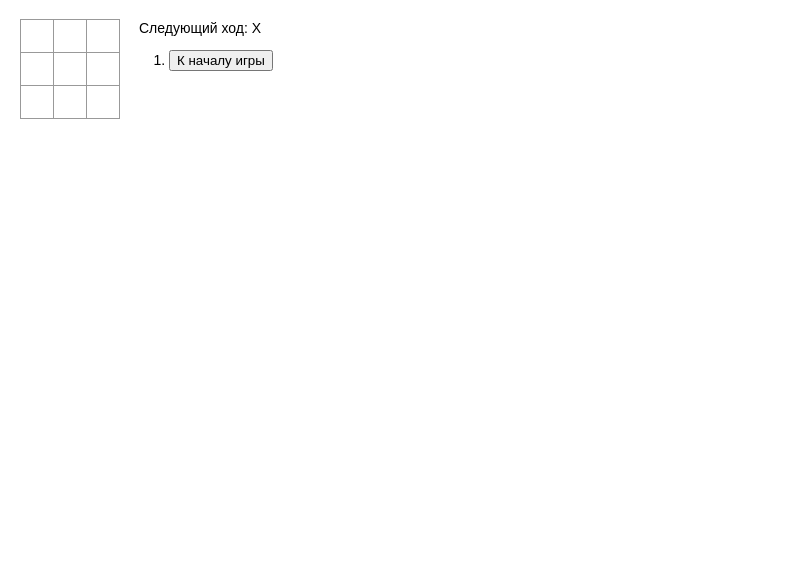
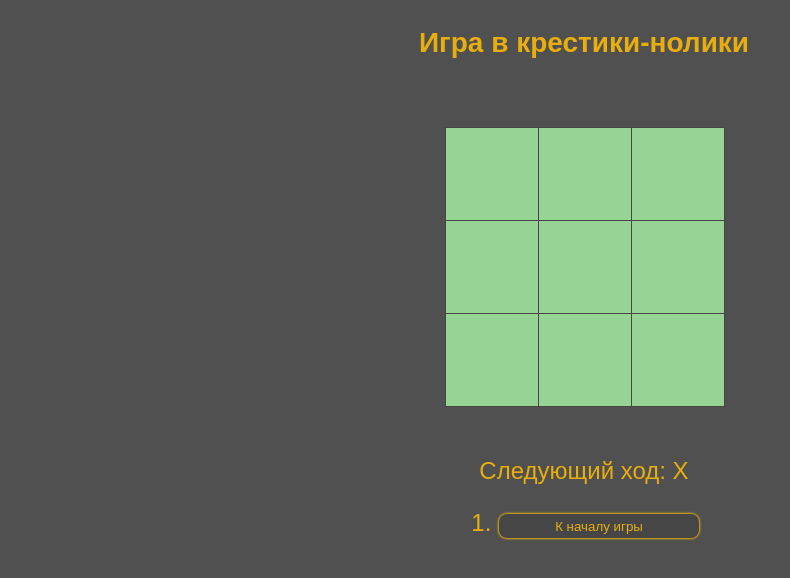
Before and after one commit to RUS29TAM/game-tic-tac-toe, a React (Create React App) app: page / in a window 1280 px wide. Shown: the top 578 px of the page, without its empty margins (0-790 px from the left). Built offline with nearby package versions, Linux system fonts and the light colour scheme.

Commit message:
chore: README.md & a few styles

```diff
--- a/src/components/Game.jsx
+++ b/src/components/Game.jsx
@@ -52,7 +52,7 @@ class Game extends React.Component {
               'К началу игры';
           return (
               <li key={move}>
-                  <button onClick={() => this.jumpTo(move)}>{desc}</button>
+                  <button className='btn' onClick={() => this.jumpTo(move)}>{desc}</button>
               </li>
           );
         });
@@ -67,6 +67,7 @@ class Game extends React.Component {
 
         return (
             <div className="game">
+                <h1 style={{color: "#e8ae0e"}}>Игра в крестики-нолики</h1>
                 <div className="game-board">
                     <Board
                         squares={current.squares}
--- a/src/components/Square.jsx
+++ b/src/components/Square.jsx
@@ -3,6 +3,7 @@ import React from 'react';
 function Square(props) {
     return (
         <button
+            style={{color: "#505050"}}
             className="square"
             onClick={props.onClick}>
             {props.value}
--- a/src/index.css
+++ b/src/index.css
@@ -1,6 +1,12 @@
 body {
   font: 14px "Century Gothic", Futura, sans-serif;
-  margin: 20px;
+  display: flex;
+  justify-content: center;
+  background: #505050;
+  color: white;
+  width: 90%;
+
+
 }
 
 ol, ul {
@@ -18,18 +24,18 @@ ol, ul {
 }
 
 .square {
-  background: #fff;
-  border: 1px solid #999;
+  background: #98d396;
+  border: 1px solid #464646;
   float: left;
-  font-size: 24px;
+  font-size: 84px;
   font-weight: bold;
-  line-height: 34px;
-  height: 34px;
+  line-height: 94px;
+  height: 94px;
   margin-right: -1px;
   margin-top: -1px;
   padding: 0;
   text-align: center;
-  width: 34px;
+  width: 94px;
 }
 
 .square:focus {
@@ -42,9 +48,32 @@ ol, ul {
 
 .game {
   display: flex;
-  flex-direction: row;
+  flex-direction: column;
+  justify-content: center;
+  align-items: center;
+  gap: 50px;
+  width: 100%;
 }
 
 .game-info {
-  margin-left: 20px;
+  width: 100%;
+  font-size: 24px;
+  color: #e8ae0e;
+  display: flex;
+  flex-direction: column;
+  justify-content: center;
+  align-items: center;
+
 }
+
+.btn {
+  width: 200px;
+  height: 24px;
+  border: none;
+  border-radius: 8px;
+  margin: 1px;
+  background: #464646;
+  color: #e8ae0e;
+  box-shadow: 0 0 2px 1px;
+
+}
```
Also changed, not shown: 1 other file (tests, documents, lock files or other folders).
